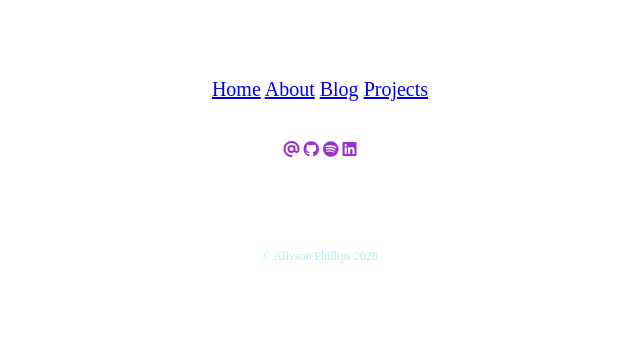
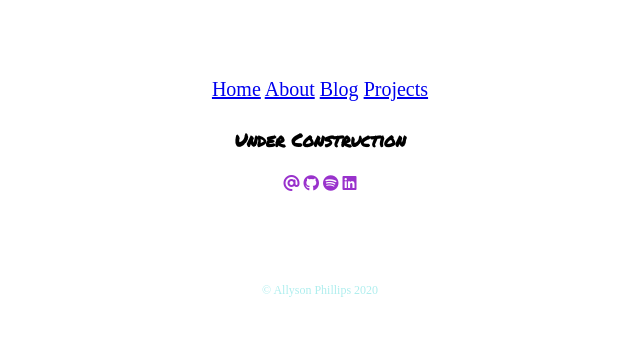
Before and after one commit to LittleGreenTonberry/LittleGreenTonberry.github.io, a plain HTML site: page collab.html in a window 1280 px wide. Shown: the whole page, without its empty margins (320-960 px from the left). Drawn offline with Linux system fonts and the light colour scheme.

Commit message:
Under Construction

```diff
--- a/collab.html
+++ b/collab.html
@@ -22,6 +22,7 @@
             </ul>
           </nav>
         </div>
+        <h2>Under Construction</h2>
     <div class="social-links">
         <ul class="go">
           <li class="item">
```
Also changed, not shown: about.html (+1 -1 lines), projects.html (+1 -0 lines).
